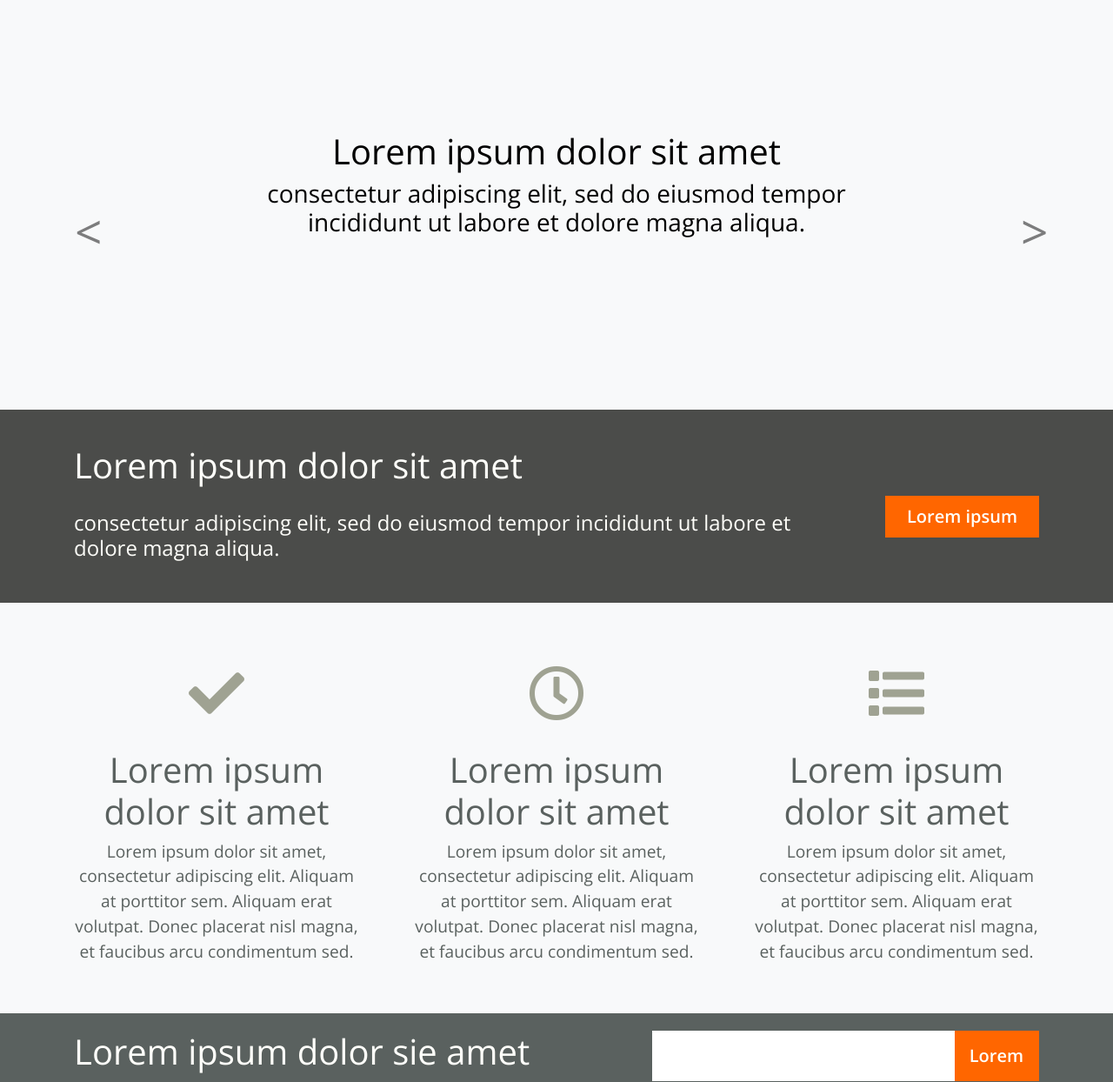
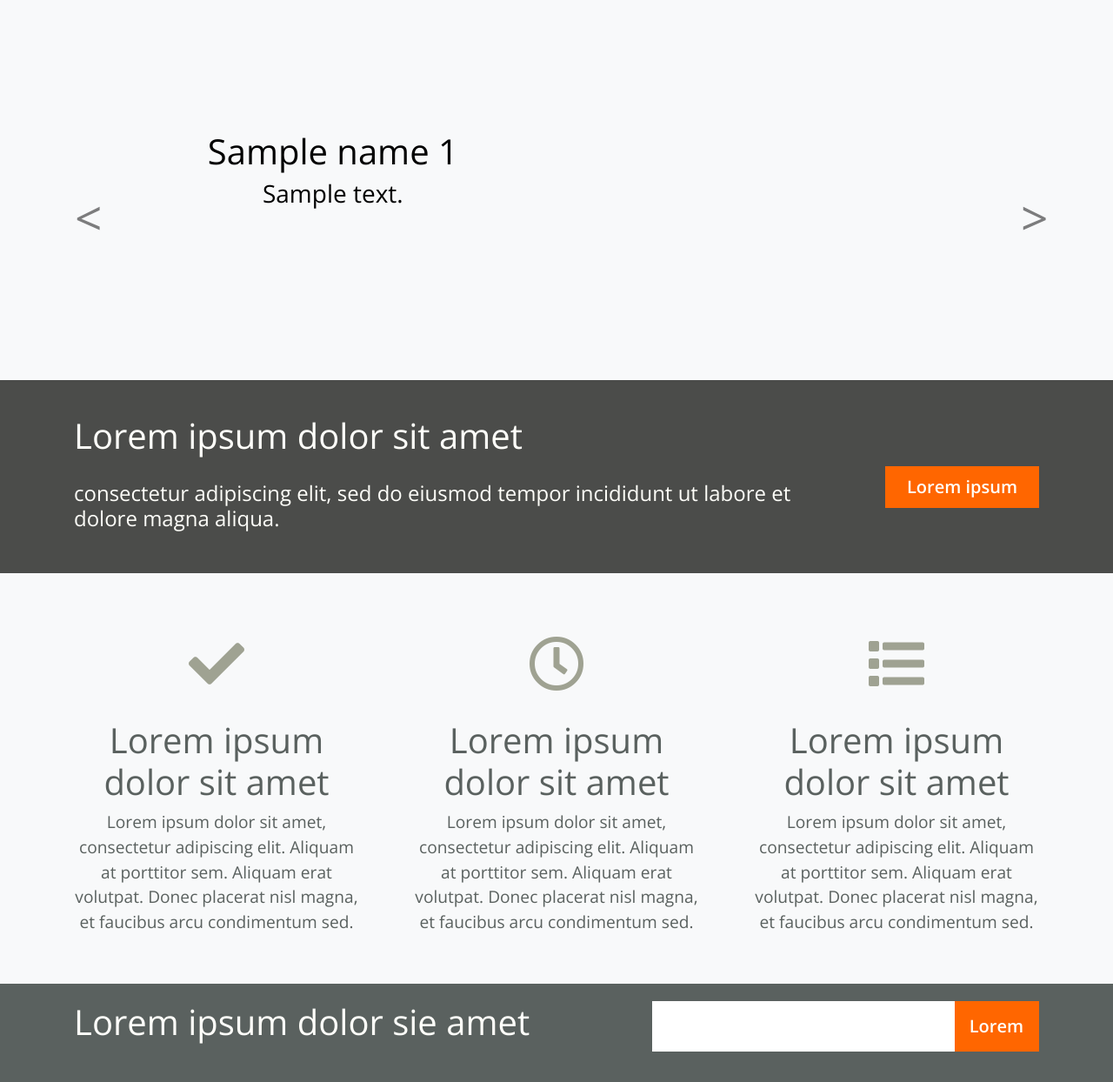
Before and after one commit to KarolinaK-14/scrum-lab, a Django app: template jedzonko/templates/index.html in a window 1280 px wide. Shown: the part 101-1345 px from the top of the page at 87% size. Run offline with Django 3.2, Linux system fonts and the light colour scheme; the template is opened without the code that fills it: most values are stand-ins (such as "Sample title", 1, 10 or a date in 2020); some libraries are stand-ins or nearby versions; some web fonts are replaced.

Commit message:
1.5karuzela

```diff
--- a/jedzonko/templates/index.html
+++ b/jedzonko/templates/index.html
@@ -48,27 +48,24 @@
                 <div class="carousel-item active">
                     <div class="container w-75 d-flex">
                         <div class="carousel-caption d-block">
-                            <h1>Lorem ipsum dolor sit amet</h1>
-                            <h3> consectetur adipiscing elit, sed do eiusmod tempor incididunt ut labore et dolore
-                                magna aliqua.</h3>
+                            <h1>{{ name_1 }}</h1>
+                            <h3> {{ description_1 }}</h3>
                         </div>
                     </div>
                 </div>
                 <div class="carousel-item">
                     <div class="container w-75 d-flex">
                         <div class="carousel-caption d-block">
-                            <h1>Torem ipsum dolor sit amet</h1>
-                            <h3> consectetur adipiscing elit, sed do eiusmod tempor incididunt ut labore et dolore
-                                magna aliqua.</h3>
+                            <h1>{{ name_2 }}</h1>
+                            <h3> {{ description_2 }}</h3>
                         </div>
                     </div>
                 </div>
                 <div class="carousel-item">
                     <div class="container w-75 d-flex">
                         <div class="carousel-caption d-block">
-                            <h1>Borem ipsum dolor sit amet</h1>
-                            <h3> consectetur adipiscing elit, sed do eiusmod tempor incididunt ut labore et dolore
-                                magna aliqua.</h3>
+                            <h1>{{ name_3 }}</h1>
+                            <h3> {{ description_3 }}</h3>
                         </div>
                     </div>
                 </div>
```
Also changed, not shown: jedzonko/views.py (+33 -1 lines).
